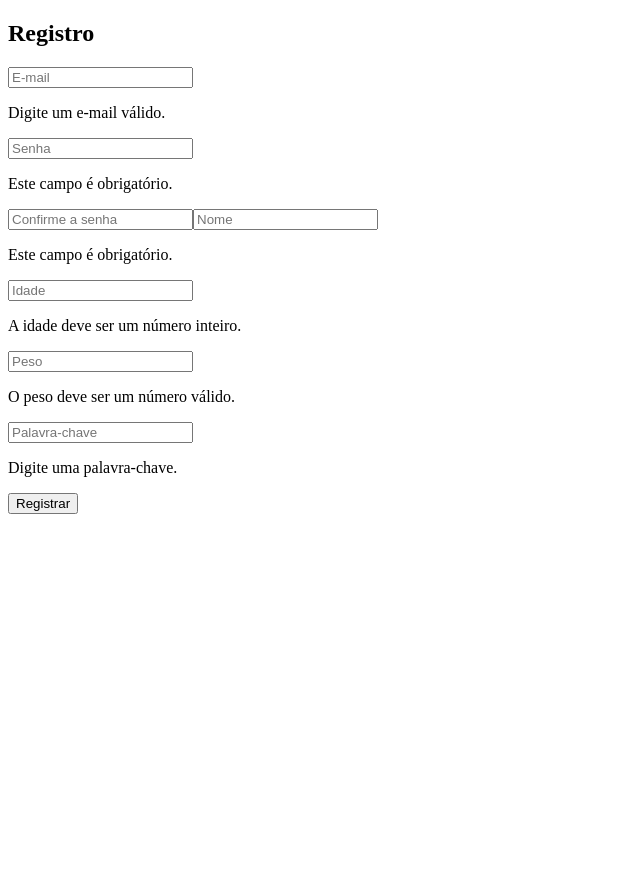
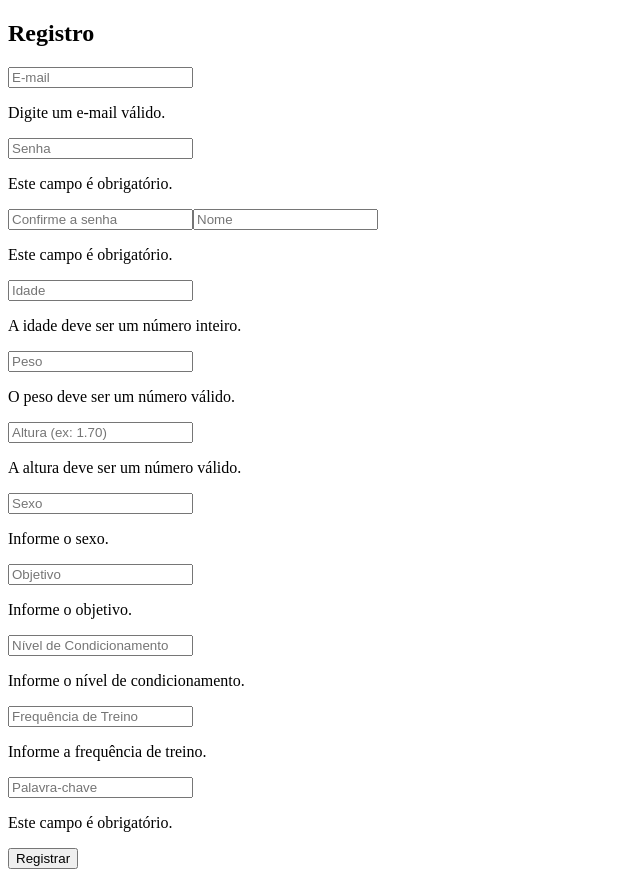
Before and after one commit to Ramom-Gomes/Fitness, a React (Vite) app: page /registro in a window 1280 px wide. Both pictures are taken after a click on the button "Registrar". Shown: the whole page, without its empty margins (0-640 px from the left). Before the commit the page ends 800 px from the top, so only its background shows below. Built offline with nearby package versions, Linux system fonts and the light colour scheme.

Commit message:
pegando-mais-info-registro

```diff
--- a/src/components/bemvindo.jsx
+++ b/src/components/bemvindo.jsx
@@ -9,6 +9,11 @@ function BemVindo() {
     nome: "",
     idade: "",
     peso: "",
+    altura: "",
+    sexo: "",
+    objetivo: "",
+    nivelCondicionamento: "",
+    frequenciaTreino: "",
   });
 
   useEffect(() => {
@@ -18,6 +23,11 @@ function BemVindo() {
         nome: currentUser.nome,
         idade: currentUser.idade,
         peso: currentUser.peso,
+        altura: currentUser.altura,
+        sexo: currentUser.sexo,
+        objetivo: currentUser.objetivo,
+        nivelCondicionamento: currentUser.nivelCondicionamento,
+        frequenciaTreino: currentUser.frequenciaTreino,
       });
     }
   }, []);
@@ -32,6 +42,11 @@ function BemVindo() {
       <h2>Olá, {userData.nome}!</h2>
       <p>Idade: {userData.idade}</p>
       <p>Peso: {userData.peso} kg</p>
+      <p>Altura: {userData.altura} m</p>
+      <p>Sexo: {userData.sexo}</p>
+      <p>Objetivo: {userData.objetivo}</p>
+      <p>Nível de Condicionamento: {userData.nivelCondicionamento}</p>
+      <p>Frequência de Treino: {userData.frequenciaTreino}</p>
       <Link to="/atualizar-usuario">Atualizar Informações</Link>
       <button onClick={handleLogout}>Sair</button>
     </div>
--- a/src/components/registro.jsx
+++ b/src/components/registro.jsx
@@ -12,6 +12,11 @@ function RegisterPage({ registerUser, users }) {
     idade: "",
     peso: "",
     palavraChave: "",
+    altura: "",
+    sexo: "",
+    objetivo: "",
+    nivelCondicionamento: "",
+    frequenciaTreino: "",
   });
 
   const [confirmPassword, setConfirmPassword] = useState("");
@@ -42,8 +47,25 @@ function RegisterPage({ registerUser, users }) {
       newErrors.peso = "O peso deve ser um número válido.";
     }
 
-    if (!newUser.palavraChave) {
-      newErrors.palavraChave = "Digite uma palavra-chave.";
+    if (!validator.isFloat(newUser.altura, { locales: "pt-BR" })) {
+      newErrors.altura = "A altura deve ser um número válido.";
+    }
+
+    // Validar que sexo, objetivo, nível de condicionamento e frequência de treino são strings não vazias
+    if (typeof newUser.sexo !== "string" || newUser.sexo.trim() === "") {
+      newErrors.sexo = "Informe o sexo.";
+    }
+
+    if (typeof newUser.objetivo !== "string" || newUser.objetivo.trim() === "") {
+      newErrors.objetivo = "Informe o objetivo.";
+    }
+
+    if (typeof newUser.nivelCondicionamento !== "string" || newUser.nivelCondicionamento.trim() === "") {
+      newErrors.nivelCondicionamento = "Informe o nível de condicionamento.";
+    }
+
+    if (typeof newUser.frequenciaTreino !== "string" || newUser.frequenciaTreino.trim() === "") {
+      newErrors.frequenciaTreino = "Informe a frequência de treino.";
     }
 
     if (newUser.password !== confirmPassword) {
@@ -70,6 +92,11 @@ function RegisterPage({ registerUser, users }) {
           idade: "",
           peso: "",
           palavraChave: "",
+          altura: "",
+          sexo: "",
+          objetivo: "",
+          nivelCondicionamento: "",
+          frequenciaTreino: "",
         });
         setConfirmPassword("");
 
@@ -134,6 +161,46 @@ function RegisterPage({ registerUser, users }) {
 
       <input
         type="text"
+        placeholder="Altura (ex: 1.70)"
+        value={newUser.altura}
+        onChange={(e) => setNewUser({ ...newUser, altura: e.target.value })}
+      />
+      {errors.altura && <p>{errors.altura}</p>}
+
+      <input
+        type="text"
+        placeholder="Sexo"
+        value={newUser.sexo}
+        onChange={(e) => setNewUser({ ...newUser, sexo: e.target.value })}
+      />
+      {errors.sexo && <p>{errors.sexo}</p>}
+
+      <input
+        type="text"
+        placeholder="Objetivo"
+        value={newUser.objetivo}
+        onChange={(e) => setNewUser({ ...newUser, objetivo: e.target.value })}
+      />
+      {errors.objetivo && <p>{errors.objetivo}</p>}
+
+      <input
+        type="text"
+        placeholder="Nível de Condicionamento"
+        value={newUser.nivelCondicionamento}
+        onChange={(e) => setNewUser({ ...newUser, nivelCondicionamento: e.target.value })}
+      />
+      {errors.nivelCondicionamento && <p>{errors.nivelCondicionamento}</p>}
+
+      <input
+        type="text"
+        placeholder="Frequência de Treino"
+        value={newUser.frequenciaTreino}
+        onChange={(e) => setNewUser({ ...newUser, frequenciaTreino: e.target.value })}
+      />
+      {errors.frequenciaTreino && <p>{errors.frequenciaTreino}</p>}
+
+      <input
+        type="text"
         placeholder="Palavra-chave"
         value={newUser.palavraChave}
         onChange={(e) => setNewUser({ ...newUser, palavraChave: e.target.value })}
```
